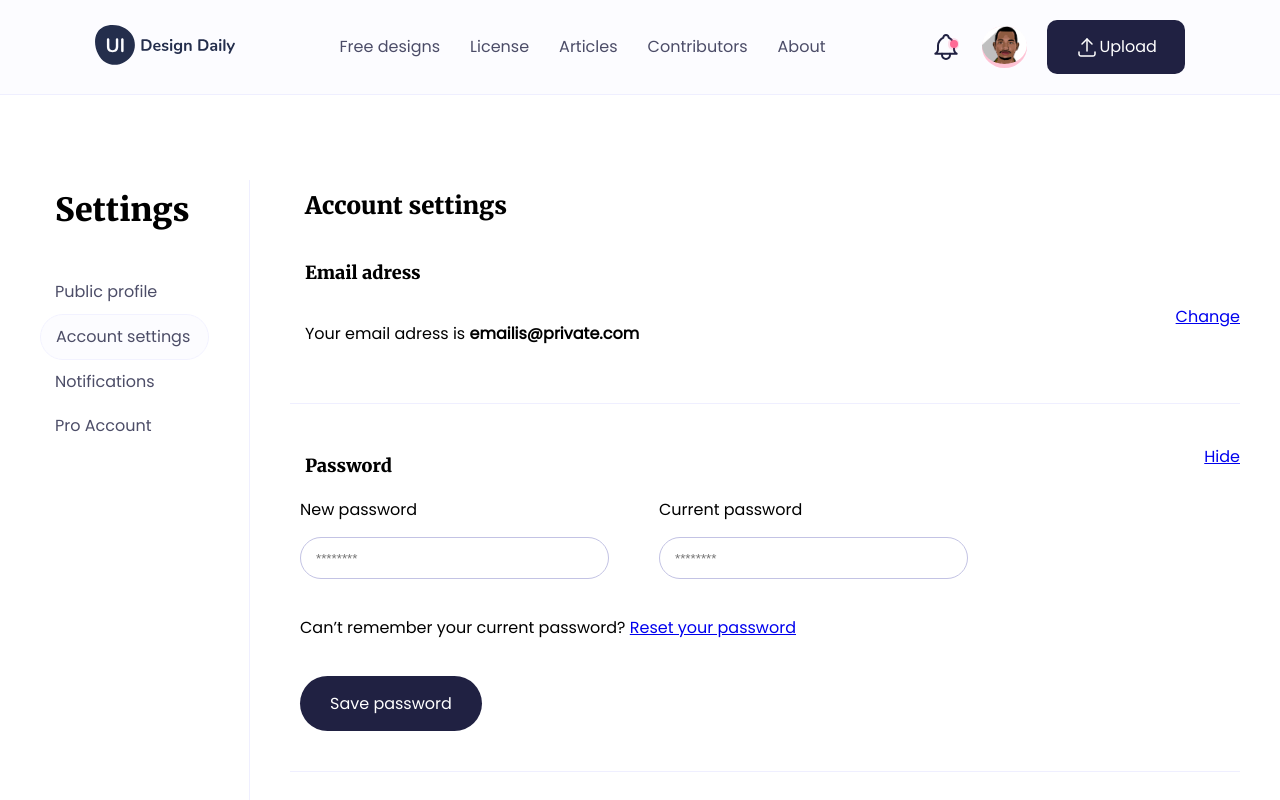
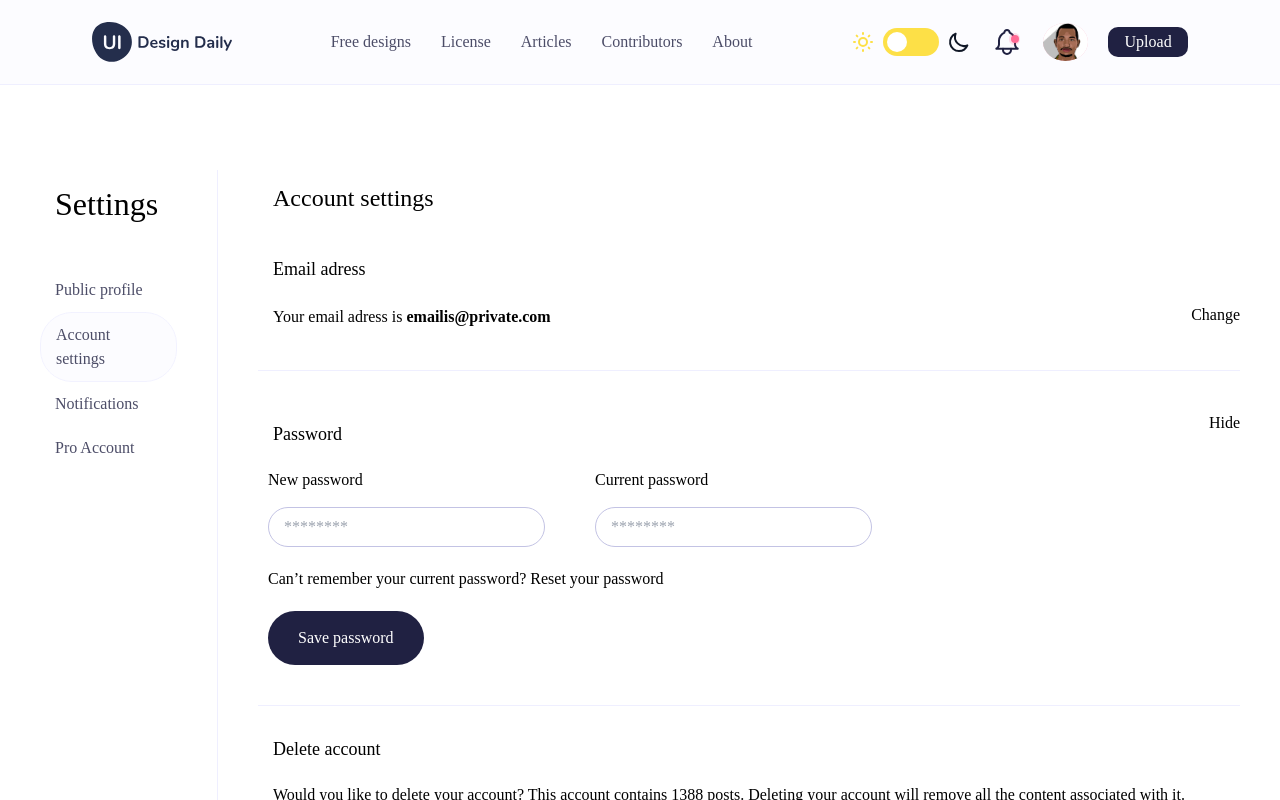
Before and after one commit to RickyMadava/react-with-mr-odon, a React (Create React App) app: page / in a window 1280 px wide. Shown: the top 800 px of the page. Built offline with nearby package versions, Linux system fonts and the light colour scheme.

Commit message:
Ajout du framework tailwind

```diff
--- a/package.json
+++ b/package.json
@@ -35,5 +35,8 @@
       "last 1 firefox version",
       "last 1 safari version"
     ]
+  },
+  "devDependencies": {
+    "tailwindcss": "^3.2.6"
   }
 }
--- a/src/App.css
+++ b/src/App.css
@@ -1,3 +1,17 @@
+@tailwind base;
+@tailwind components;
+@tailwind utilities;
+
+/* START Création de la transition avec Tailwind CSS */
+.theme-switch:checked {
+  @apply transition-transform transform translate-x-7 duration-500;
+}
+
+.theme-switch:checked + .theme-switch-label {
+  @apply bg-blue-300;
+}
+/* END Création de la transition avec Tailwind CSS */
+
 @import url('https://fonts.googleapis.com/css2?family=Merriweather:wght@900&family=Poppins:wght@400&display=swap');
 .navbar-wrapper {
   display: flex;
--- a/src/App.js
+++ b/src/App.js
@@ -21,6 +21,46 @@ function App() {
           <MainMenuBtn text="About" />
         </div>
         <div className="components">
+          <div class="flex items-center z-30">
+            <svg
+              class="h-6 w-6 mr-2 text-yellow-300 dark:text-gray-200"
+              fill="none"
+              viewBox="0 0 24 24"
+              stroke="currentColor"
+            >
+              <path
+                stroke-linecap="round"
+                stroke-linejoin="round"
+                stroke-width="2"
+                d="M12 3v1m0 16v1m9-9h-1M4 12H3m15.364 6.364l-.707-.707M6.343 6.343l-.707-.707m12.728 0l-.707.707M6.343 17.657l-.707.707M16 12a4 4 0 11-8 0 4 4 0 018 0z"
+              />
+            </svg>
+            <div class="relative inline-block w-10 select-none">
+              <input
+                type="checkbox"
+                name="toggleTheme"
+                id="toggleTheme"
+                class="transition-transform transform translate-x-0 duration-500 theme-switch absolute block w-5 h-5 rounded-full bg-white appearance-none cursor-pointer mx-1 my-1"
+              />
+              <label
+                for="toggleTheme"
+                class="theme-switch-label block overflow-hidden w-14 h-7 rounded-full bg-yellow-300 cursor-pointer"
+              ></label>
+            </div>
+            <svg
+              class="h-6 w-6 ml-6 text-gray-900 dark:text-yellow-100"
+              fill="none"
+              viewBox="0 0 24 24"
+              stroke="currentColor"
+            >
+              <path
+                stroke-linecap="round"
+                stroke-linejoin="round"
+                stroke-width="2"
+                d="M20.354 15.354A9 9 0 018.646 3.646 9.003 9.003 0 0012 21a9.003 9.003 0 008.354-5.646z"
+              />
+            </svg>
+          </div>
           <div className="components-btn-notification">
             <img src={bell} alt="Bell icon" />
             <div className="btn-notification">
--- /dev/null
+++ b/tailwind.config.js
@@ -0,0 +1,9 @@
+/** @type {import('tailwindcss').Config} */
+module.exports = {
+  content: ["./src/**/*.{js,jsx,ts,tsx}"],
+  theme: {
+    extend: {},
+  },
+  plugins: [],
+  darkMode: "class", // or 'media' or 'class'
+};
```
Also changed, not shown: 2 other files (tests, documents, lock files or other folders).
